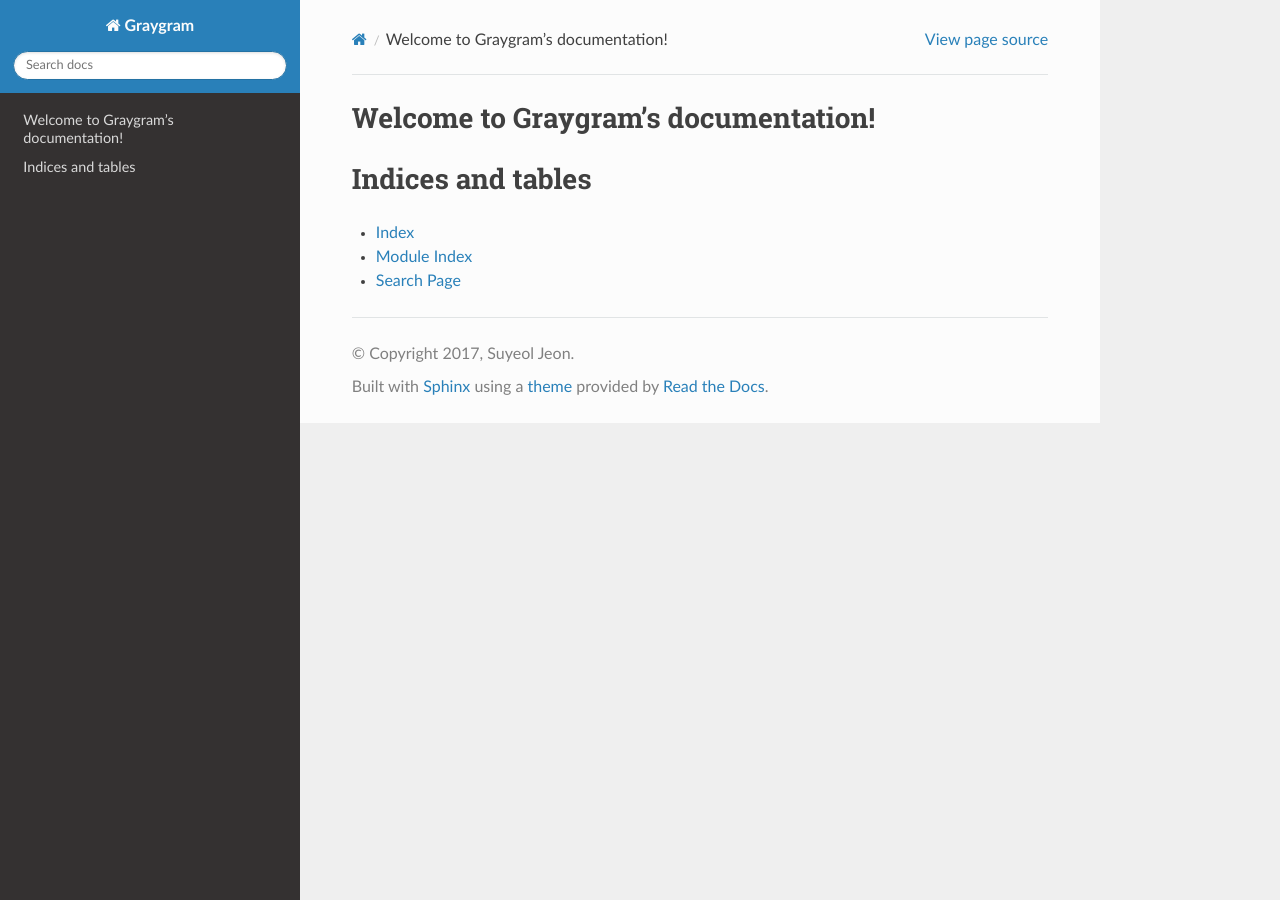
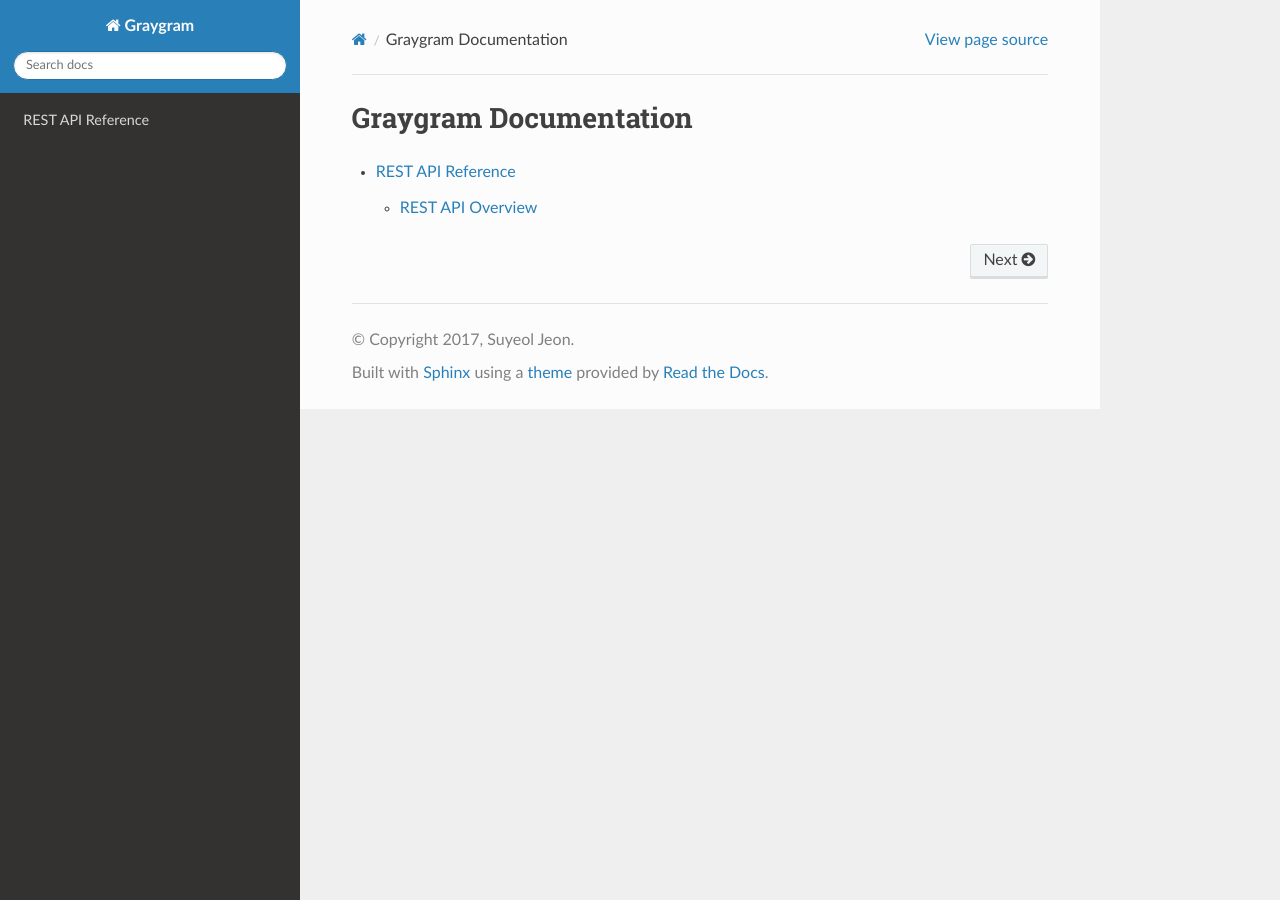
Before and after one commit to devxoul/graygram-web, a Sphinx documentation site: the page built from docs/index.rst, in a window 1280 px wide. Built offline with Sphinx 7.4.7 and the Read the Docs theme 2.0.0, drawn with Linux system fonts in a browser that asks for light colours.

Commit message:
Add REST API Overview

```diff
--- a/docs/index.rst
+++ b/docs/index.rst
@@ -3,18 +3,10 @@
    You can adapt this file completely to your liking, but it should at least
    contain the root `toctree` directive.
 
-Welcome to Graygram's documentation!
-====================================
+Graygram Documentation
+======================
 
 .. toctree::
    :maxdepth: 2
-   :caption: Contents:
 
-
-
-Indices and tables
-==================
-
-* :ref:`genindex`
-* :ref:`modindex`
-* :ref:`search`
+   restapi
--- /dev/null
+++ b/docs/restapi.rst
@@ -0,0 +1,6 @@
+REST API Reference
+==================
+
+.. toctree::
+
+   restapi/overview
```
Also changed, not shown: docs/restapi/overview.rst (added, +37 -0 lines).
